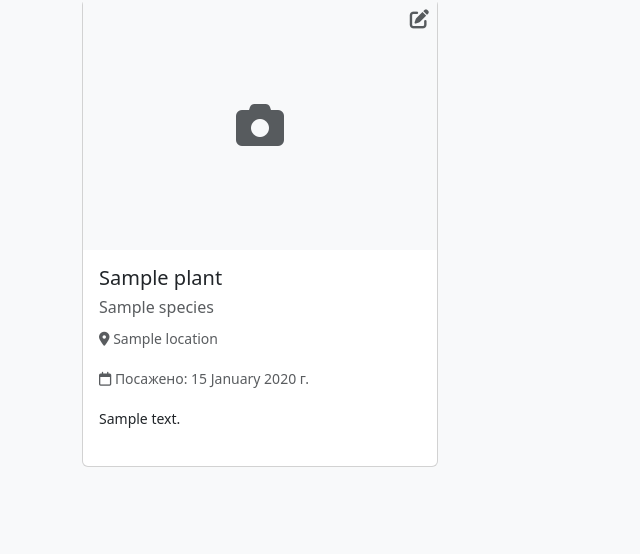
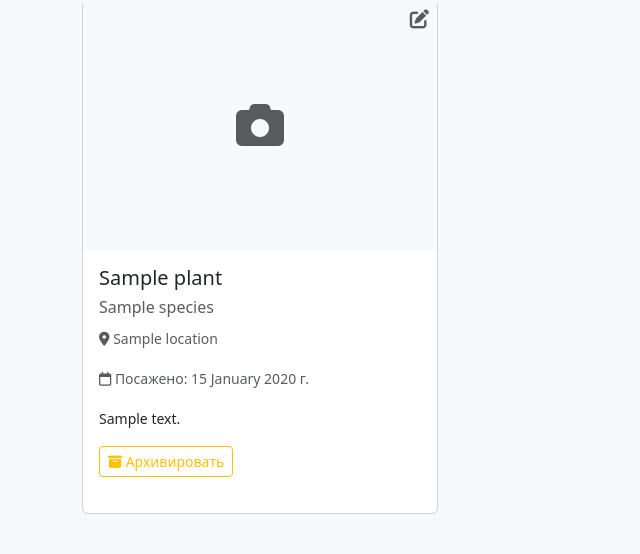
Before and after one commit to v0van4eg/PlantPlan, a Python web app: template templates/plants.html in a window 1280 px wide. Shown: the part 260-814 px from the top of the page, without its empty margins (0-640 px from the left). Before the commit the page ends 727 px from the top, so only its background shows below. Run offline with Jinja, Linux system fonts and the light colour scheme; the template is opened without the code that fills it: most values are stand-ins (such as "Sample title", 1, 10 or a date in 2020).

Commit message:
### Fix plant archive button logic
- **app.py**: Added `restore_from_archive` route to restore archived plants; updated `move_to_archive` to redirect to `/plants`
- **templates/plants.html**: Conditionally render "Восстановить" button for archived plants, "Архивировать" for active ones
- **templates/plant_detail.html**: Updated action buttons to show "Восстановить" when plant is archived, "Переместить в архив" otherwise
- **templates/add_plant.html**: Replaced "Удалить Растение" with "Архивировать Растение" button for existing plants

Improved user experience by dynamically showing appropriate actions based on plant archive status across all relevant views.

```diff
--- a/app.py
+++ b/app.py
@@ -705,6 +705,7 @@ def create_app():
         db.session.delete(plant)
         db.session.commit()
         flash(f'Растение \"{plant_name}\" успешно удалено!', 'success')
+        return redirect(url_for(        return redirect(url_for(47plants47))47plants        return redirect(url_for(47plants47))47))
     @app.route('/move_to_archive/<int:plant_id>', methods=['POST'])
     def move_to_archive(plant_id):
         """Переместить растение в архив"""
@@ -725,7 +726,7 @@ def create_app():
         plant.archived = False
         db.session.commit()
         flash(f'Растение "{plant_name}" успешно восстановлено из архива!', 'success')
-        return redirect(url_for('archive'))
+        return redirect(url_for('plants'))
 
     @app.route('/delete_location/<int:location_id>', methods=['POST'])
     def delete_location(location_id):
--- a/static/js/script.js
+++ b/static/js/script.js
@@ -93,13 +93,13 @@ document.addEventListener('DOMContentLoaded', function() {
     document.getElementById('event_date').value = today;
 });
 
-// Function to delete plant (will be called from inline onclick in templates)
-function confirmDeletePlant(plantId) {
-    if (confirm('Вы уверены, что хотите удалить это растение? Все данные будут потеряны.')) {
-        // Create and submit a form for deletion
+// Function to archive plant (will be called from inline onclick in templates)
+function confirmArchivePlant(plantId) {
+    if (confirm('Вы уверены, что хотите переместить это растение в архив?')) {
+        // Create and submit a form for archiving
         const form = document.createElement('form');
         form.method = 'POST';
-        form.action = '/delete_plant/' + plantId;
+        form.action = '/move_to_archive/' + plantId;
         document.body.appendChild(form);
         form.submit();
     }
--- a/templates/add_plant.html
+++ b/templates/add_plant.html
@@ -76,7 +76,7 @@
                         <a href="{{ url_for('plants') }}" class="btn btn-secondary">Отмена</a>
                         {% if plant %}
                             <a href="{{ url_for('plant_detail', plant_id=plant.id) }}" class="btn btn-outline-secondary">Назад к деталям</a>
-                            <button type="button" class="btn btn-outline-danger" onclick="confirmDeletePlant({{ plant.id }})">Удалить Растение</button>
+                            <button type="button" class="btn btn-outline-warning" onclick="confirmArchivePlant({{ plant.id }})">Архивировать Растение</button>
                         {% endif %}
                         <button type="submit" class="btn btn-{% if plant %}primary{% else %}success{% endif %}">
                             {% if plant %}
--- a/templates/plants.html
+++ b/templates/plants.html
@@ -92,6 +92,14 @@
                         </button>
                     </form>
                 </div>
+                {% else %}
+                <div class="mt-2">
+                    <form method="POST" action="{{ url_for('move_to_archive', plant_id=plant.id) }}" style="display:inline;" onsubmit="return confirm('Вы уверены, что хотите переместить это растение в архив?')">
+                        <button type="submit" class="btn btn-sm btn-outline-warning">
+                            <i class="fas fa-archive"></i> Архивировать
+                        </button>
+                    </form>
+                </div>
                 {% endif %}
             </div>
         </div>
```
Also changed, not shown: templates/plant_detail.html (+8 -0 lines), 1 other file.
